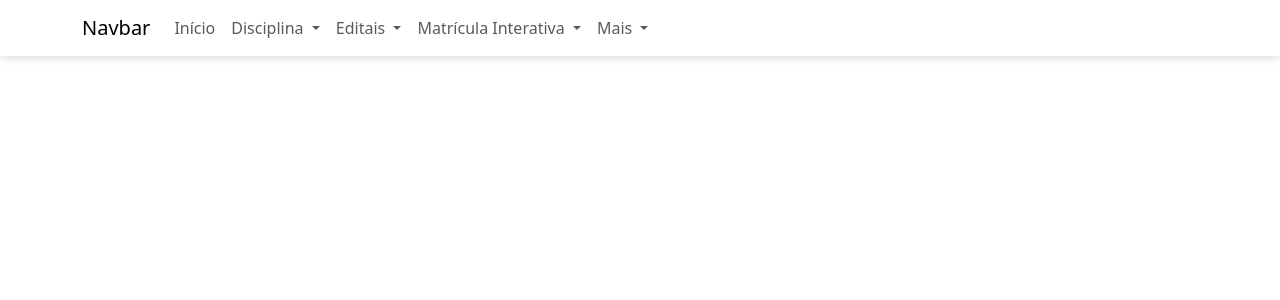
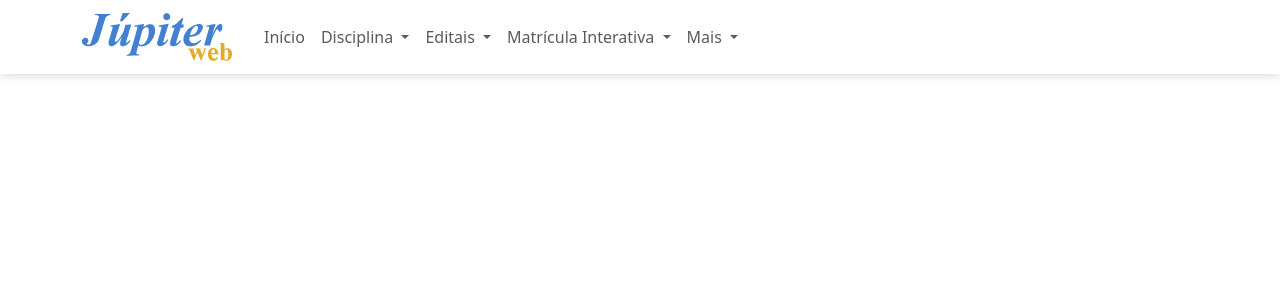
Before and after one commit to pedrosdr/jupiterweb2, a Flask app: page / in a window 1280 px wide. Shown: the top 300 px of the page. Run offline with Flask 3, Linux system fonts and the light colour scheme.

Commit message:
cria a logo do jupiterweb usando inkscape

```diff
--- a/app/templates/base.html
+++ b/app/templates/base.html
@@ -17,7 +17,9 @@
     <header>
         <nav id="nav-base" class="navbar navbar-expand-lg">
             <div class="container">
-                <a class="navbar-brand" href="#">Navbar</a>
+                <a class="navbar-brand pe-2" href="/">
+                    <img src="{{ url_for('static', filename='images/jupiterweb-logo.svg') }}" alt="Logo Júpiterweb" width="150">
+                </a>
                 <button class="navbar-toggler" type="button" data-bs-toggle="collapse" data-bs-target="#nav-base-collapse" aria-controls="nav-base-collapse" aria-expanded="false" aria-label="Toggle navigation">
                     <span class="navbar-toggler-icon"></span>
                 </button>
```
Also changed, not shown: app/static/images/jupiterweb-logo.svg (added), design/jupiterweb-logo.svg.
